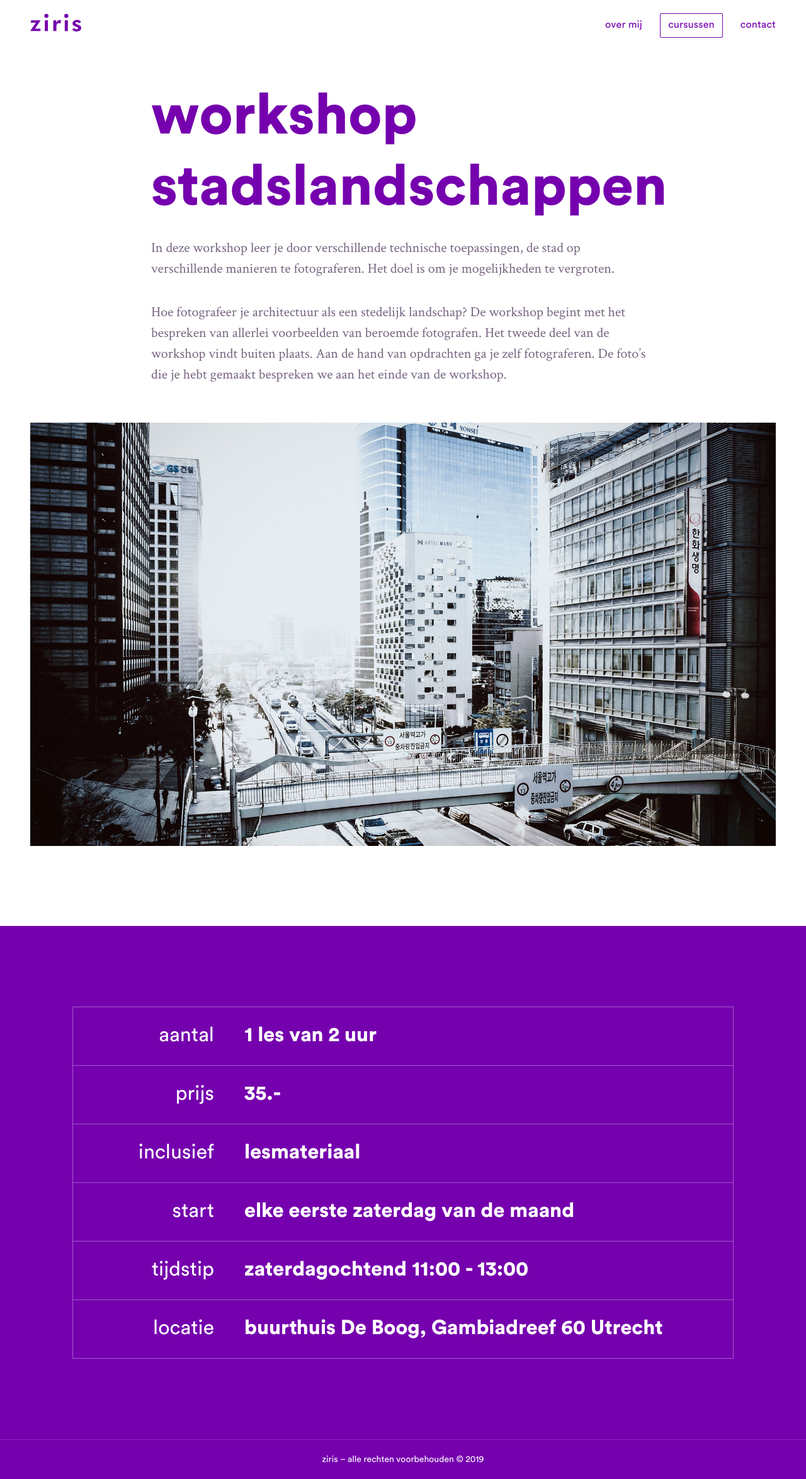
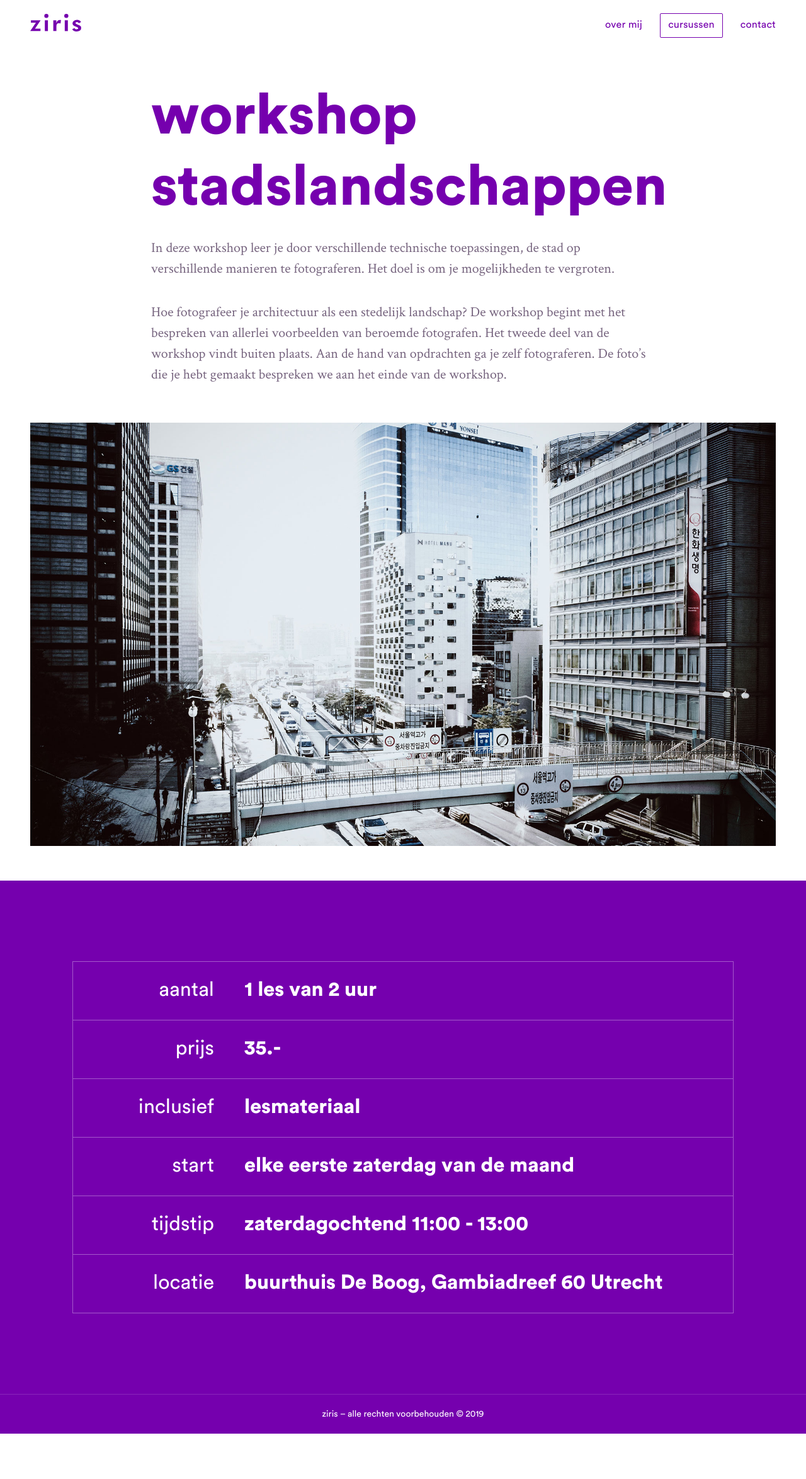
Before and after one commit to tdenheld/ziris, a Jekyll site: the page built from _posts/2019-01-07-workshop-stadslandschappen.md, in a window 1280 px wide. Shown: the whole page at 63% size. Built offline with Jekyll 4.4.1, drawn with Linux system fonts in a browser that asks for light colours; after the commit the page ends 2276 px from its top, so only the background shows below that.

Commit message:
update post bottom padding

```diff
--- a/_sass/components.post.scss
+++ b/_sass/components.post.scss
@@ -8,7 +8,7 @@
     }
 
     @include md {
-        padding-bottom: 120px;
+        padding-bottom: $double-gutter;
     }
 }
 
```
Also changed, not shown: 1 other file.
